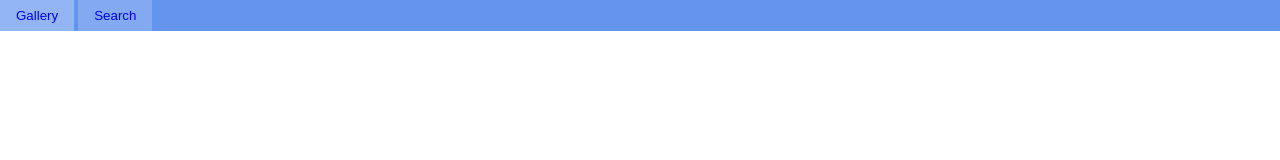
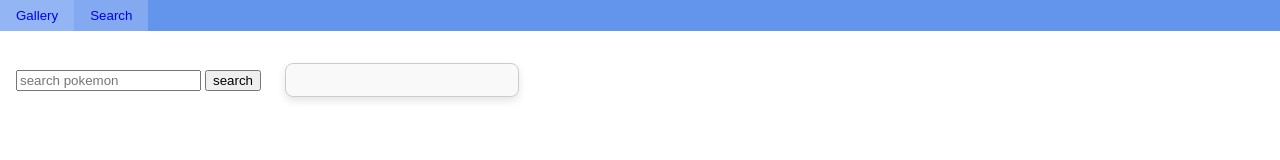
Before and after one commit to baddav/PokeHub, a plain HTML site: page search.html in a window 1280 px wide. Drawn offline with Linux system fonts and the light colour scheme.

Commit message:
pokeAPI anbinden

```diff
--- a/script.js
+++ b/script.js
@@ -0,0 +1,33 @@
+// Füge einen Event-Listener hinzu, der die Funktion `getPokemon` ausführt, wenn der Button mit der ID "search" geklickt wird
+document.querySelector('#search').addEventListener('click', getPokemon);
+
+// Funktion, die ausgeführt wird, wenn der Button geklickt wird
+function getPokemon(e) {
+    // Hole den Wert aus dem Eingabefeld mit der ID "pokemonName"
+    const name = document.querySelector('#pokemonName').value;
+
+    // Sende eine Anfrage an die Pokémon-API, um Daten für das eingegebene Pokémon zu erhalten
+    fetch(`https://pokeapi.co/api/v2/pokemon/${name}`)
+        .then((response) => response.json()) // Konvertiere die Antwort in JSON
+        .then((data) => {
+            // Aktualisiere den Inhalt des Elements mit der Klasse "pokemonBox", um die Pokémon-Daten anzuzeigen
+            document.querySelector(".pokemonBox").innerHTML =  `
+            <div>
+                <!-- Zeige das Bild des Pokémon an -->
+                <img src="${data.sprites.other["official-artwork"].front_default}" alt="${data.name}">
+            </div>
+            <div class="pokemonInfo">
+                <!-- Zeige den Namen und das Gewicht des Pokémon an -->
+                <h1>${data.name}</h1>
+                <p>${data.weight}</p>
+            </div>
+            `;
+        })
+        .catch((err) => {
+            // Logge einen Fehler in die Konsole, wenn das Pokémon nicht gefunden wird
+            console.log("Pokemon not found", err);
+        });
+
+    // Verhindere das Standardverhalten des Buttons (z. B. das Neuladen der Seite)
+    e.preventDefault();
+}
--- a/search.html
+++ b/search.html
@@ -11,6 +11,17 @@
         <button class="nav-btn"><a href="index.html">Gallery</a></button>
         <button class="nav-btn"><a href="search.html">Search</a></button>
     </nav>
+    <main>
+        <div class="search-box">
+            <input id="pokemonName" type="text" placeholder="search pokemon">
+            <button id="search">search</button>
+        </div>
+        <div class="pokemonBox">
+
+        </div>
+
+    </main>
+    <script src="script.js"></script>
 </header>
 
 </body>
--- a/style.css
+++ b/style.css
@@ -3,12 +3,20 @@ body {
     display: block;
 }
 
+nav {
+    background-color: cornflowerblue;
+    display: flex;
+}
+
+main {
+    display: flex;
+    align-items: center;
+    gap: 0.5rem; /* Abstand zwischen Input und Button */
+    padding: 1rem;
+}
 
 
-nav {
-    background-color: cornflowerblue;
-    gap: 0.5rem;
-}
+
 a {
     text-decoration: none;
 }
@@ -29,3 +37,16 @@ a {
 .nav-btn:hover {
     background: rgba(255, 255, 255, 0.3);
 }
+
+.pokemonBox {
+    display: flex;
+    flex-direction: column;
+    align-items: center;
+    border: 1px solid #ccc;
+    border-radius: 8px;
+    padding: 1rem;
+    margin: 1rem;
+    width: 200px;
+    box-shadow: 0 4px 8px rgba(0, 0, 0, 0.1);
+    background-color: #f9f9f9;
+}
```
